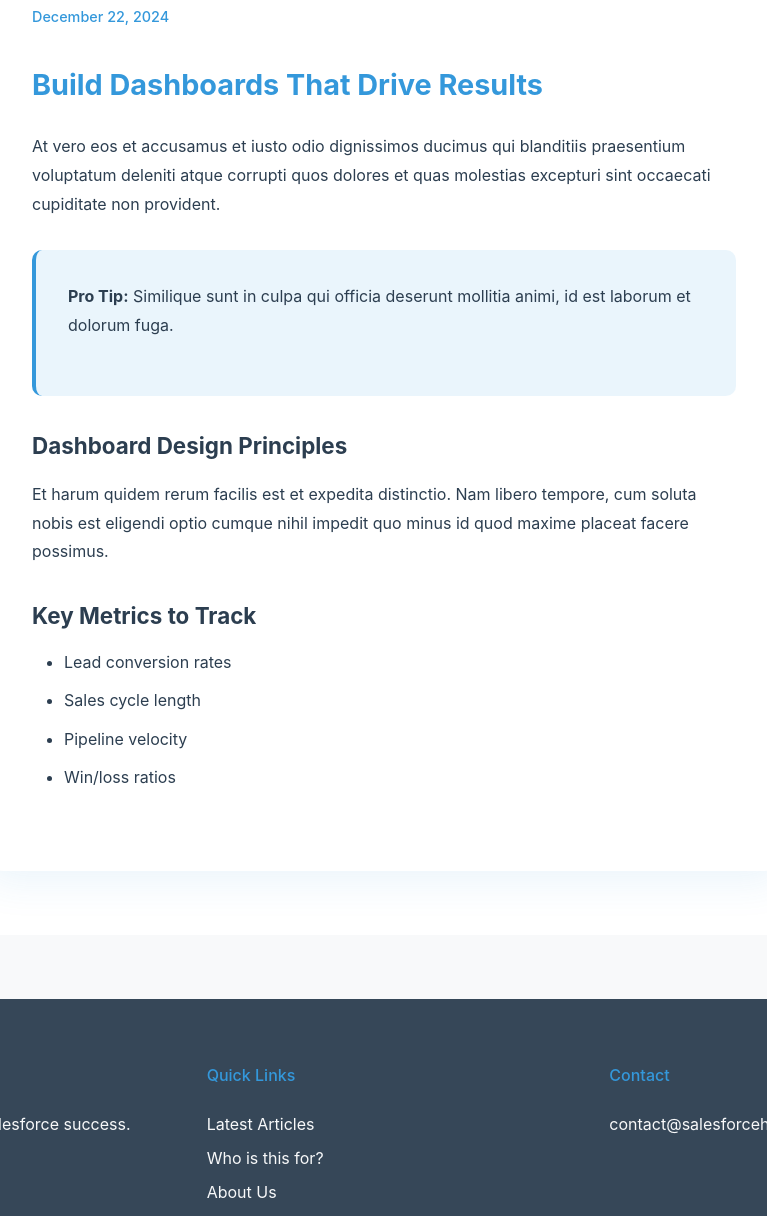
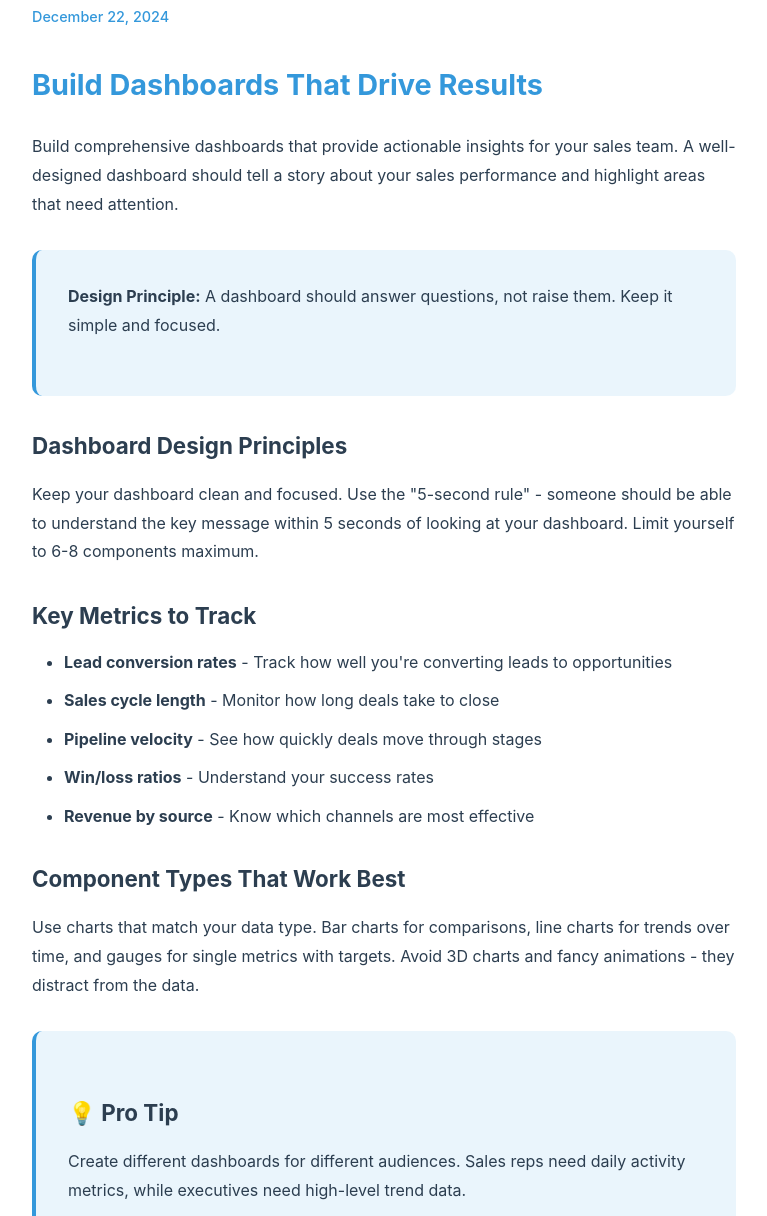
Before and after one commit to Lukbyk/-SalesforceHub-Blog, an Eleventy site: page artykuly/dashboard-creation.md in a window 1280 px wide. Shown: the part 220-1436 px from the top of the page, without its empty margins (256-1023 px from the left). Built offline with nearby package versions, Linux system fonts and the light colour scheme; Eleventy itself is replaced by a stand-in of ours; files that its build step writes are made by us from their sources.

Commit message:
Update dashboard-creation.md

```diff
--- a/artykuly/dashboard-creation.md
+++ b/artykuly/dashboard-creation.md
@@ -1,31 +1,45 @@
 ---
 title: "Creating Effective Sales Dashboards"
 layout: "base.njk"
+date: 2024-12-22
+category: "📈 Analytics"
+excerpt: "Build comprehensive dashboards that provide actionable insights for your sales team. Learn design principles and key metrics to track."
+image: "https://via.placeholder.com/300x200/3498DB/ffffff?text=Dashboards"
+tags: ["dashboards", "analytics", "reporting", "insights"]
 ---
 
 <div class="container">
     <div class="page-content">
         <div class="content-section">
-            <h1 class="post-title" style="font-size: 2.5rem; margin-bottom: 0.5rem;">Creating Effective Sales Dashboards</h1>
-            <p class="post-meta" style="margin-bottom: 2rem;">December 22, 2024</p>
+            <h1 class="post-title" style="font-size: 2.5rem; margin-bottom: 0.5rem;">{{ title }}</h1>
+            <p class="post-meta" style="margin-bottom: 2rem;">{{ date | readableDate }}</p>
 
             <h2>Build Dashboards That Drive Results</h2>
-            <p>At vero eos et accusamus et iusto odio dignissimos ducimus qui blanditiis praesentium voluptatum deleniti atque corrupti quos dolores et quas molestias excepturi sint occaecati cupiditate non provident.</p>
+            <p>Build comprehensive dashboards that provide actionable insights for your sales team. A well-designed dashboard should tell a story about your sales performance and highlight areas that need attention.</p>
 
             <div class="highlight-box">
-                <p><strong>Pro Tip:</strong> Similique sunt in culpa qui officia deserunt mollitia animi, id est laborum et dolorum fuga.</p>
+                <p><strong>Design Principle:</strong> A dashboard should answer questions, not raise them. Keep it simple and focused.</p>
             </div>
 
             <h3>Dashboard Design Principles</h3>
-            <p>Et harum quidem rerum facilis est et expedita distinctio. Nam libero tempore, cum soluta nobis est eligendi optio cumque nihil impedit quo minus id quod maxime placeat facere possimus.</p>
+            <p>Keep your dashboard clean and focused. Use the "5-second rule" - someone should be able to understand the key message within 5 seconds of looking at your dashboard. Limit yourself to 6-8 components maximum.</p>
 
             <h3>Key Metrics to Track</h3>
             <ul>
-                <li>Lead conversion rates</li>
-                <li>Sales cycle length</li>
-                <li>Pipeline velocity</li>
-                <li>Win/loss ratios</li>
+                <li><strong>Lead conversion rates</strong> - Track how well you're converting leads to opportunities</li>
+                <li><strong>Sales cycle length</strong> - Monitor how long deals take to close</li>
+                <li><strong>Pipeline velocity</strong> - See how quickly deals move through stages</li>
+                <li><strong>Win/loss ratios</strong> - Understand your success rates</li>
+                <li><strong>Revenue by source</strong> - Know which channels are most effective</li>
             </ul>
+
+            <h3>Component Types That Work Best</h3>
+            <p>Use charts that match your data type. Bar charts for comparisons, line charts for trends over time, and gauges for single metrics with targets. Avoid 3D charts and fancy animations - they distract from the data.</p>
+
+            <div class="highlight-box">
+                <h3>💡 Pro Tip</h3>
+                <p>Create different dashboards for different audiences. Sales reps need daily activity metrics, while executives need high-level trend data.</p>
+            </div>
         </div>
     </div>
 </div>
```
